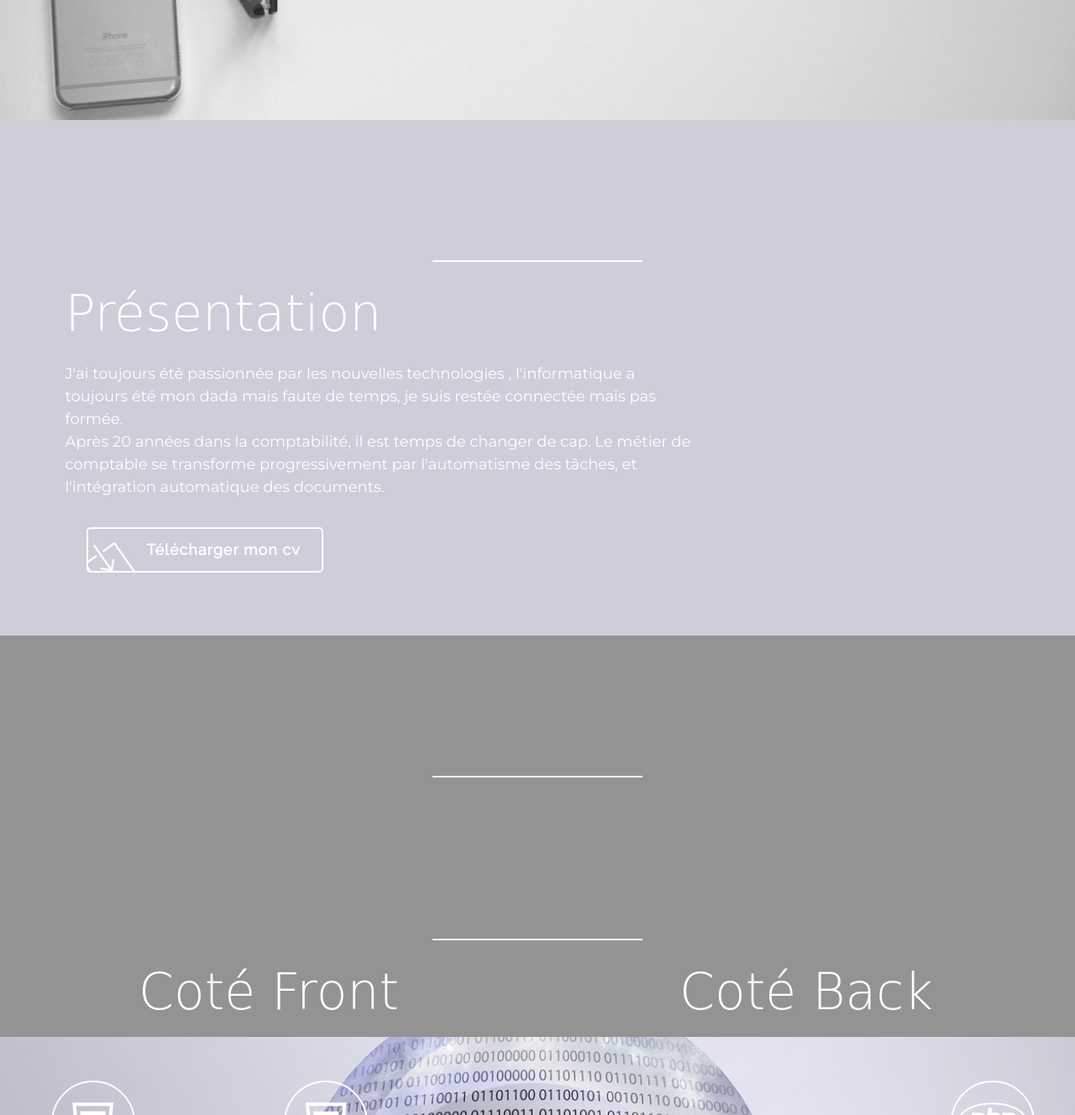
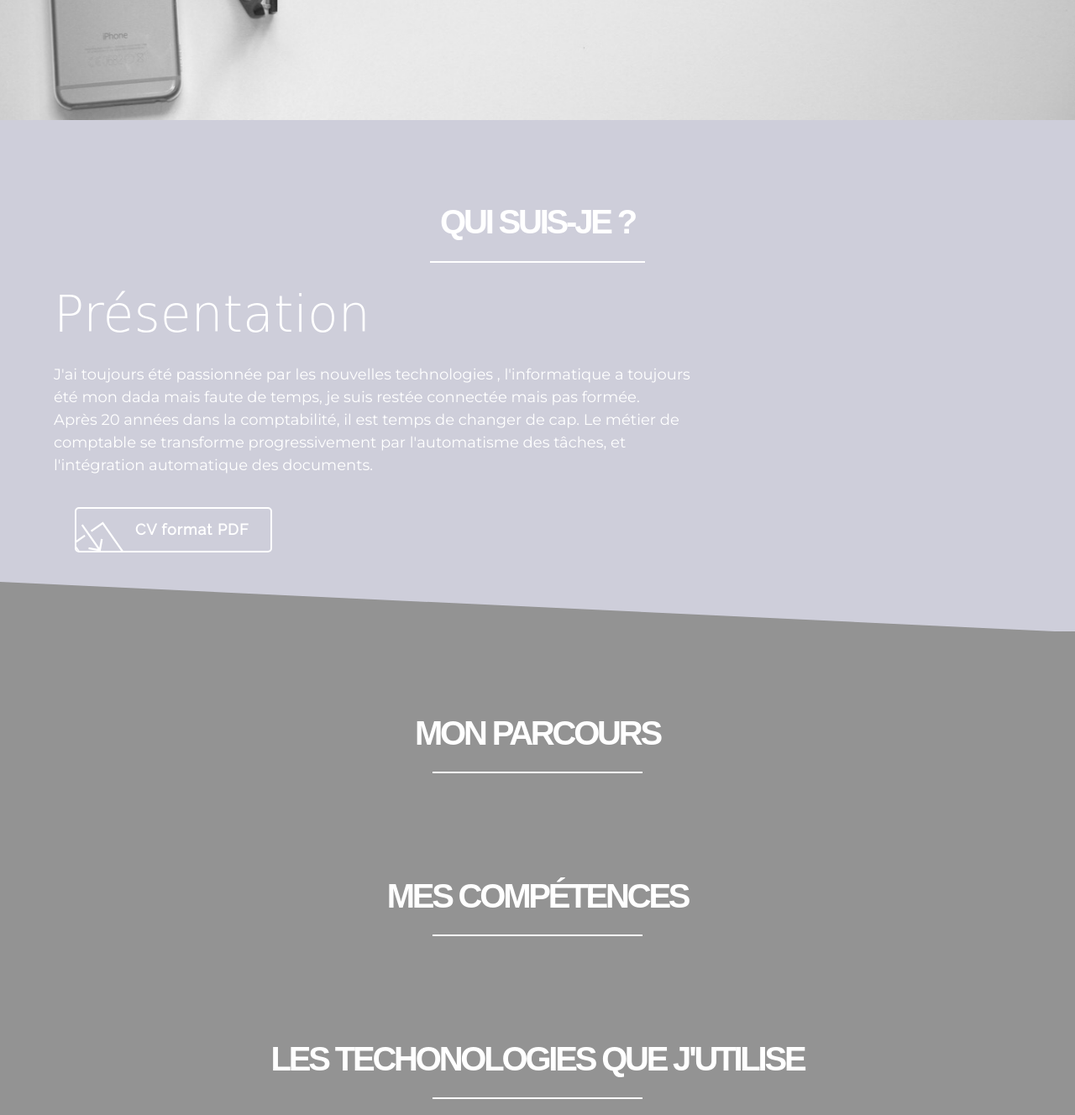
Before and after one commit to Magic3973/portfolio, a Symfony app: template templates/index.html.twig in a window 1280 px wide; the page is wider, and only the part inside the window is pictured. Shown: the part 707-2035 px from the top of that part at 84% size. Run offline with Twig, Linux system fonts and the light colour scheme; the template is opened without the code that fills it, so the values that code supplies are empty; style sheets or scripts are compiled from the project's sources; some libraries are stand-ins or nearby versions; some web fonts are replaced.

Commit message:
dimanche

```diff
--- a/assets/js/app.js
+++ b/assets/js/app.js
@@ -34,11 +34,15 @@
         }
         else {
           document.getElementById("down").style.display = "none";
+        }
 
-}
-  if (document.body.scrollTop >300 || document.documentElement.scrollTop > 300) {
-    document.getElementById("bibi").className = "slideUp";
-}
+          if (document.body.scrollTop >300 || document.documentElement.scrollTop > 300) {
+           document.getElementById("qui").className = "slideUp";
+          }
+          if (document.body.scrollTop >450 || document.documentElement.scrollTop > 450) {
+            document.getElementById("parcours").className = "slideUp";
+           }
+
            if (document.body.scrollTop > 750 || document.documentElement.scrollTop > 750) {
           document.getElementById("competences").className = "slideUp";
         }
@@ -48,7 +52,7 @@
         if (document.body.scrollTop > 1800 || document.documentElement.scrollTop > 1800) {
     document.getElementById("portfolio").className = "slideUp";
         }
-        if (document.body.scrollTop > 2200 || document.documentElement.scrollTop > 2200) {
+        if (document.body.scrollTop > 2500 || document.documentElement.scrollTop > 2500) {
             document.getElementById("contact").className = "slideUp";
                 }
 
--- a/assets/scss/base.scss
+++ b/assets/scss/base.scss
@@ -23,6 +23,7 @@
   padding:0!important;
   margin:0!important;
 }
+
 h4 {
   font-family: 'Raleway Black', Arial, sans-serif;
   letter-spacing:-0.08em;
@@ -317,7 +318,31 @@
   margin-right:auto;
   margin-bottom:2%;
  }
-
+ .grafic{
+  position: absolute;
+  content: '';
+   left: 0;
+  width: 0;
+  height: 0;
+  border-style: solid;
+  border-width: 75px 0 0 1600px;
+  z-index: 1;
+  border-color: transparent transparent transparent #939393;
+
+}
+
+.grafic2{
+  position: absolute;
+  content: '';
+   left: 0;
+  width: 0;
+  height: 0;
+  border-style: solid;
+  border-width: 75px 0 0 1600px;
+  z-index: 1;
+  border-color: transparent black transparent transparent;
+
+}
  .snip1434 {
   font-family: 'Raleway', Arial, sans-serif;
   color: #ffffff;
@@ -400,6 +425,7 @@
 }
 .bouton{
   margin-top:3%;
+  margin-bottom:3%;
 }
 
 /*              **************************    page un *******************************     */
@@ -621,6 +647,8 @@
       border-width: 55px 0 0 400px;
       border-color: transparent transparent transparent #141414;
     }
+
+
     .snip1347 figcaption a {
       padding: 5px 5px 5px 5px;
       border: 1px solid #ffffff;
@@ -942,7 +970,7 @@
 
 .cadre {
   padding-left: 5%;
-  padding-bottom: 5%;
+  padding-bottom: 4.6%;
 
   h6 {
     font-size:60px;
@@ -1164,6 +1192,11 @@
   background-color: #ceceda;
   padding-top:100px;
 }
+.projet2 .container-fluid{
+  padding:0;
+  margin:0;
+
+}
 .snip1545 {
     position: relative;
     display: inline-block;
--- a/templates/competences.html.twig
+++ b/templates/competences.html.twig
@@ -1,7 +1,7 @@
 <section class="projet">
     <div class="container-fluid">
         <div class="titre">
-            <h4 id="parcours">Mon parcours</h4>
+            <h4 id="competences">Mes compétences</h4>
         </div>
         <div class="trait">
             <span class="separation"></span>
--- a/templates/index.html.twig
+++ b/templates/index.html.twig
@@ -6,6 +6,7 @@
 
     {% include 'sectionun.html.twig' %}
     {% include 'qui.html.twig' %}
+    {% include 'parcours.html.twig' %}
     {% include 'competences.html.twig' %}
     {% include 'technologies.html.twig' %}
     {% include 'projets.html.twig' %}
--- a/templates/partun.html.twig
+++ b/templates/partun.html.twig
@@ -5,7 +5,7 @@
             <div class="row">
                 <div class="col-12 ">
 
-                    <img class="img-fluid" src="/build/img/PORTFOLIO.PNG" alt="titre site portfolio" width="422" height="120">
+
                     <div class="col-12">
                         <h1><span>&lt;#Developpeuse_application_web_<span> et_</span><span>mobile_junior@&gt;</span></span> </h1>
                     </div>
@@ -14,4 +14,6 @@
         </div>
     </div>
 </div>
+<div class="grafic2">
+    </div>
 </section>
--- a/templates/qui.html.twig
+++ b/templates/qui.html.twig
@@ -16,9 +16,12 @@
 
 <p>Après 20 années dans la comptabilité, il est temps de changer de cap. Le métier de comptable se transforme progressivement par l'automatisme des tâches, et l'intégration automatique des documents.</p>
         </div>
-        <div class="bouton"><button class="snip1434">Télécharger mon cv<i class="ion-ios-download-outline" ></i></button>
+        <div class="bouton"><button class="snip1434">CV format PDF<i class="ion-ios-download-outline" ></i></button>
         </div>
 
 
+
+<div class="grafic">
+</div>
 </div>
 </section>
--- a/templates/sectionun.html.twig
+++ b/templates/sectionun.html.twig
@@ -42,6 +42,7 @@
             </figcaption>
      </figure>
      <a id="down" title="Bas" href="#" class="fa fa-chevron-down punchline"></a>
-
+     <div class="grafic2">
+        </div>
 
 </header>
```
